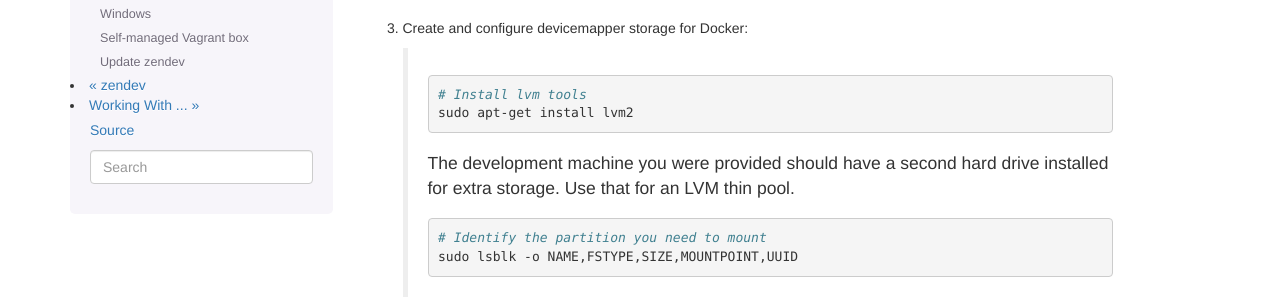
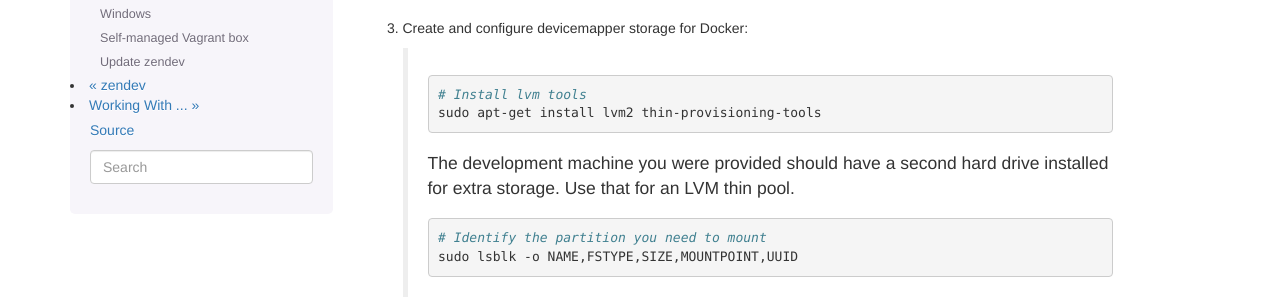
Before and after one commit to zenoss/zendev, a Sphinx documentation site: the page built from docs/installation.rst, in a window 1280 px wide and 900 px high, scrolled down 1151 px. Shown: the part 155-452 px from the top of the window. Built offline with Sphinx 7.4.7, drawn with Linux system fonts in a browser that asks for light colours.

Commit message:
add thin-provisioning-tools as dependency
Running on 16.04, I hit the issue in http://serverfault.com/questions/718349/freshly-created-lvs-do-not-survive-reboot-check-of-thinpool-failed (bug: https://bugs.debian.org/cgi-bin/bugreport.cgi?bug=773731). Fix is to install thin-provisioning-tools.

```diff
--- a/docs/installation.rst
+++ b/docs/installation.rst
@@ -72,7 +72,7 @@ Ubuntu
     .. code-block:: bash
 
         # Install lvm tools
-        sudo apt-get install lvm2
+        sudo apt-get install lvm2 thin-provisioning-tools
 
 
     The development machine you were provided should have a second hard drive
```
